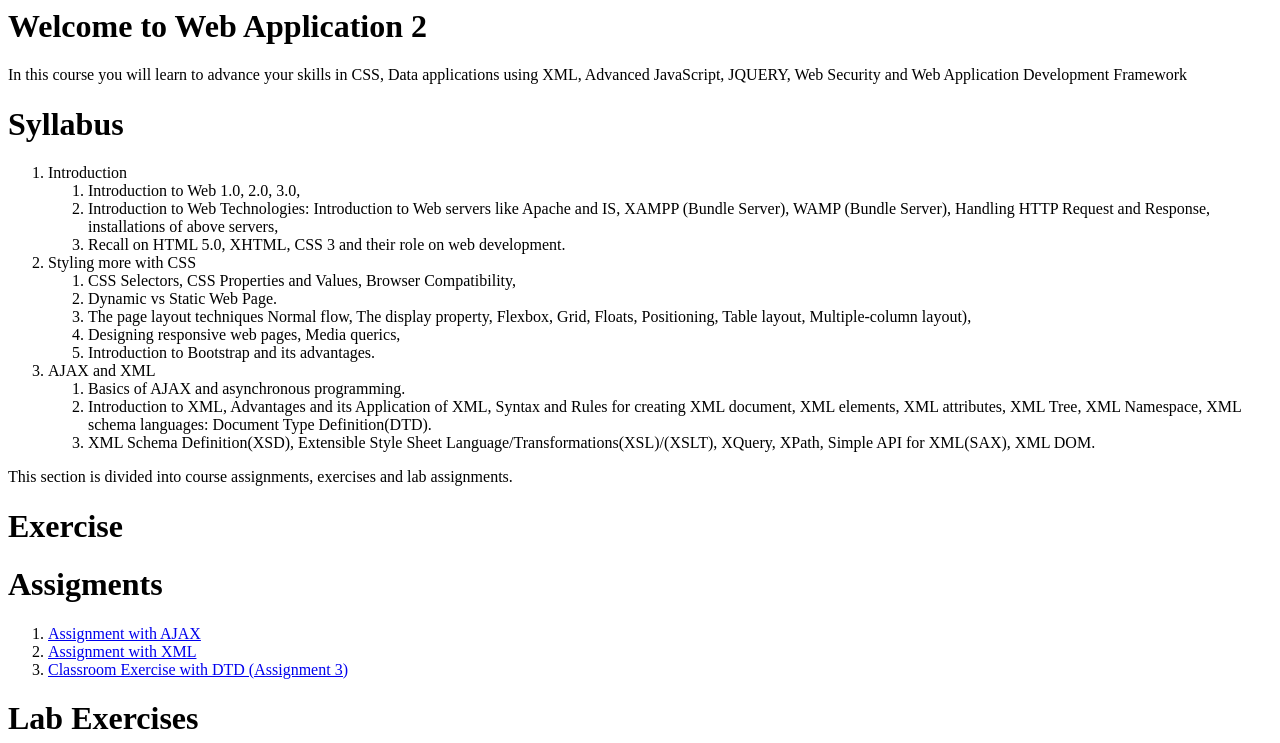
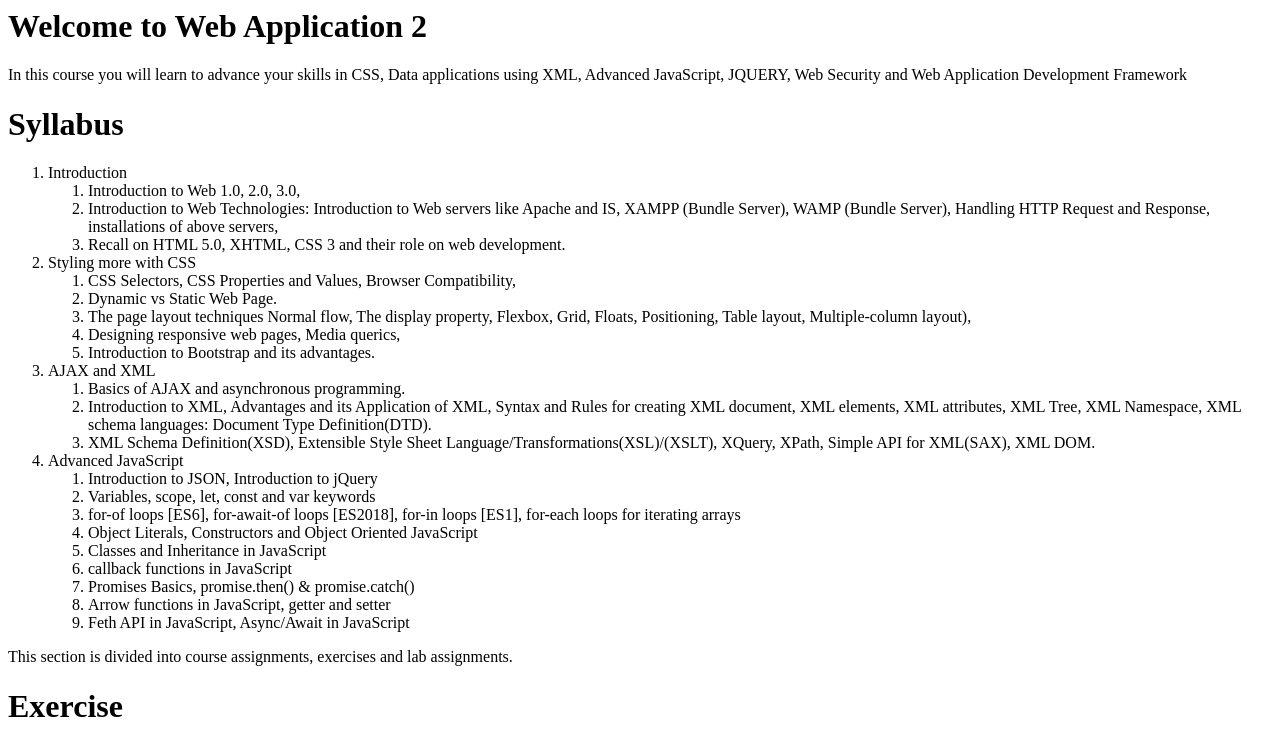
Before and after one commit to Gandaki-University/bit2021, a plain HTML site: page index_web2.html in a window 1280 px wide. Shown: the top 743 px of the page. Drawn offline with Linux system fonts and the light colour scheme.

Commit message:
adding js in syllabus

```diff
--- a/index_web2.html
+++ b/index_web2.html
@@ -33,6 +33,19 @@
 <li> Introduction to XML, Advantages and its Application of XML, Syntax and Rules for creating XML document, XML elements, XML attributes, XML Tree, XML Namespace, XML schema languages: Document Type Definition(DTD).</li>
 <li>XML Schema Definition(XSD), Extensible Style Sheet Language/Transformations(XSL)/(XSLT), XQuery, XPath, Simple API for XML(SAX), XML DOM.</li>
         </ol>
+        <li>Advanced JavaScript</li>
+        <ol>
+          <li>Introduction to JSON, Introduction to jQuery</li>
+          <li>Variables, scope, let, const and var keywords</li>
+          <li>for-of loops [ES6], for-await-of loops [ES2018], for-in loops [ES1], for-each loops for iterating
+            arrays</li>
+          <li>Object Literals, Constructors and Object Oriented JavaScript</li>
+            <li> Classes and Inheritance in JavaScript</li>
+            <li> callback functions in JavaScript</li>
+            <li> Promises Basics, promise.then() & promise.catch()</li>
+            <li> Arrow functions in JavaScript, getter and setter</li>
+            <li> Feth API in JavaScript, Async/Await in JavaScript</li>
+        </ol>
       </ol>
     </div>
     <div id="exercise">
```
Also changed, not shown: bit2022/js/event_handlers.html (added, +26 -0 lines).
